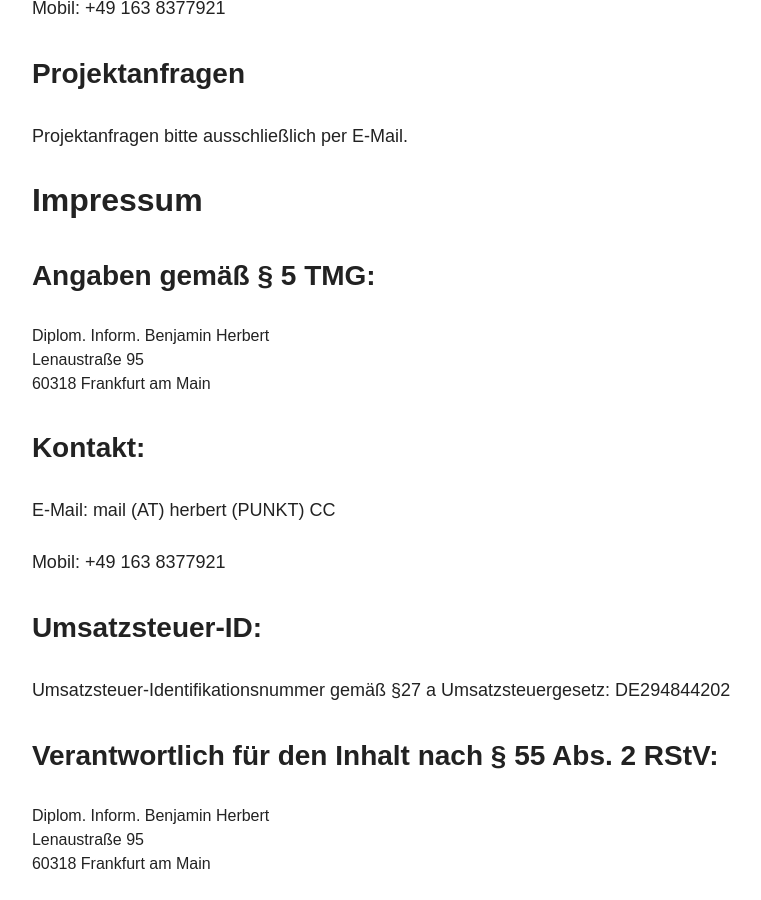
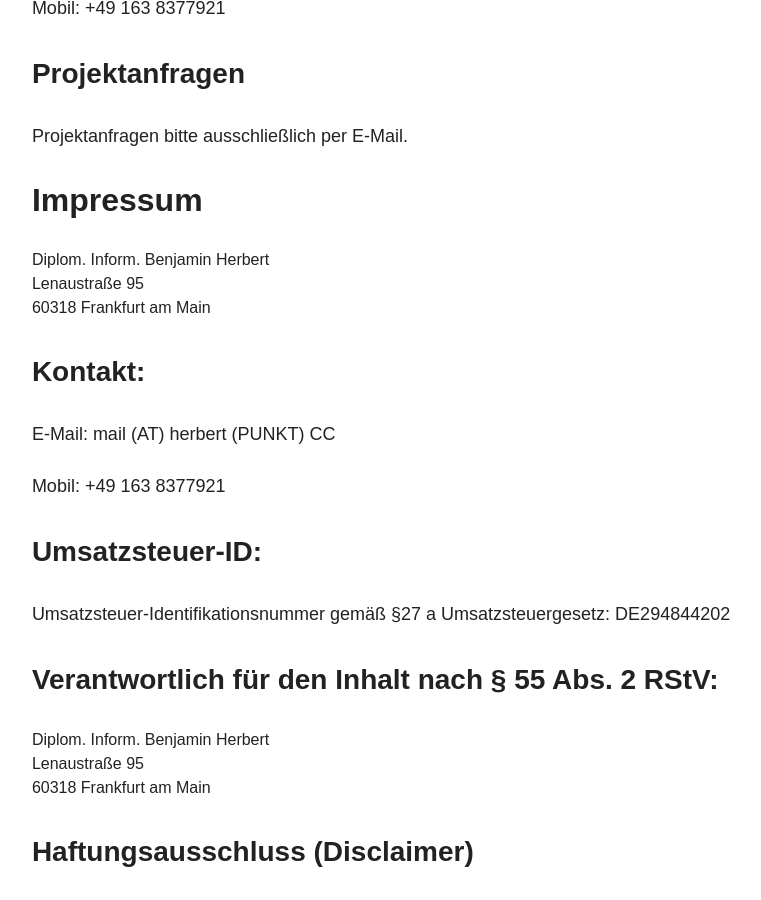
Before and after one commit to BenjaminHerbert/BenjaminHerbert.github.io, a Jekyll site: the page built from kontakt/index.md, in a window 1280 px wide and 900 px high, scrolled down 521 px. Shown: the whole window, without its empty margins (254-1015 px from the left). Built offline with Jekyll 4.4.1, drawn with Linux system fonts in a browser that asks for light colours.

Commit message:
Update index.md
TMG is not necessary and was renamed.

```diff
--- a/kontakt/index.md
+++ b/kontakt/index.md
@@ -17,8 +17,6 @@ Projektanfragen bitte ausschließlich per E-Mail.
 
 
 ## Impressum
-
-### Angaben gemäß § 5 TMG:
 
 {% include address.html %}
 
```
